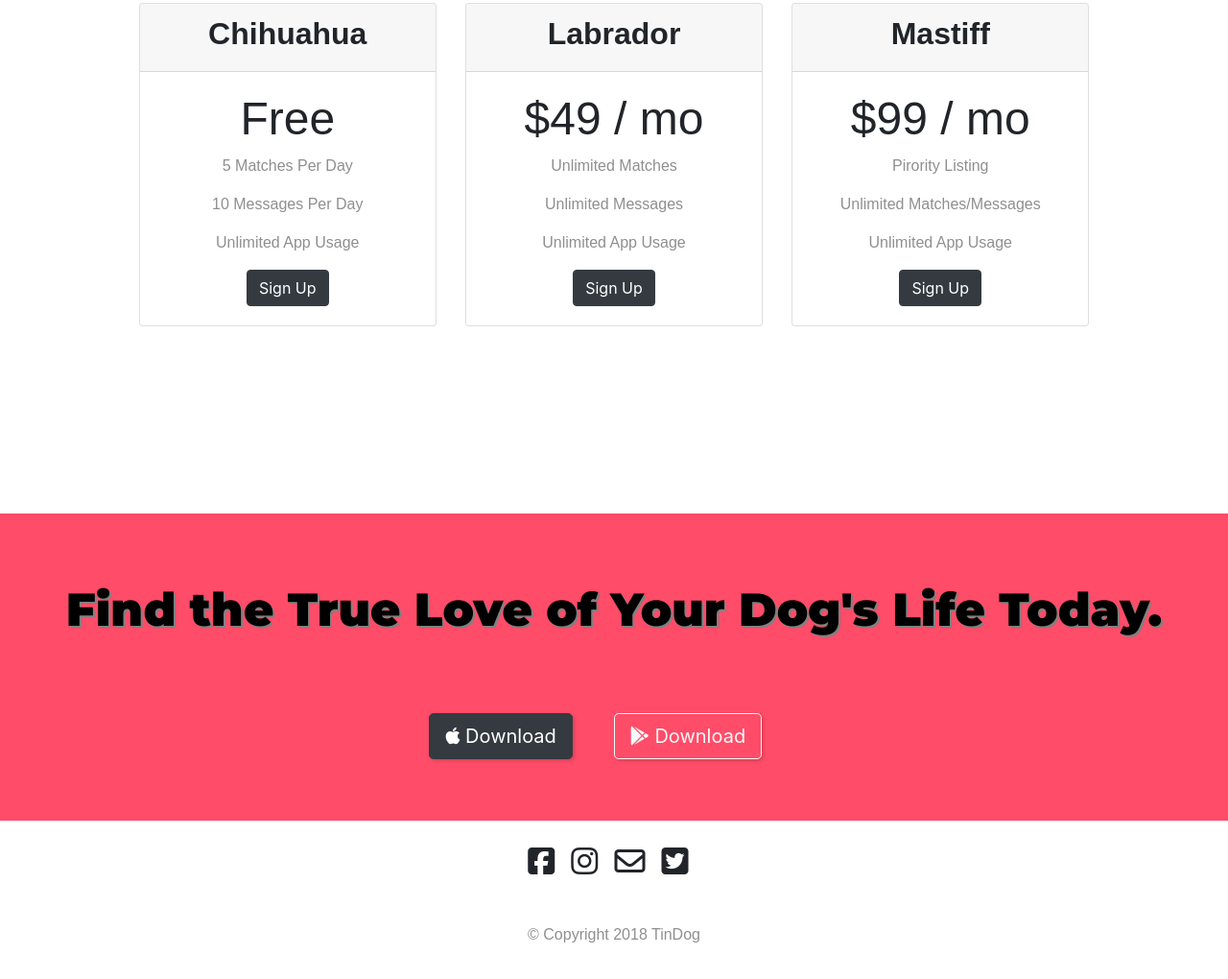
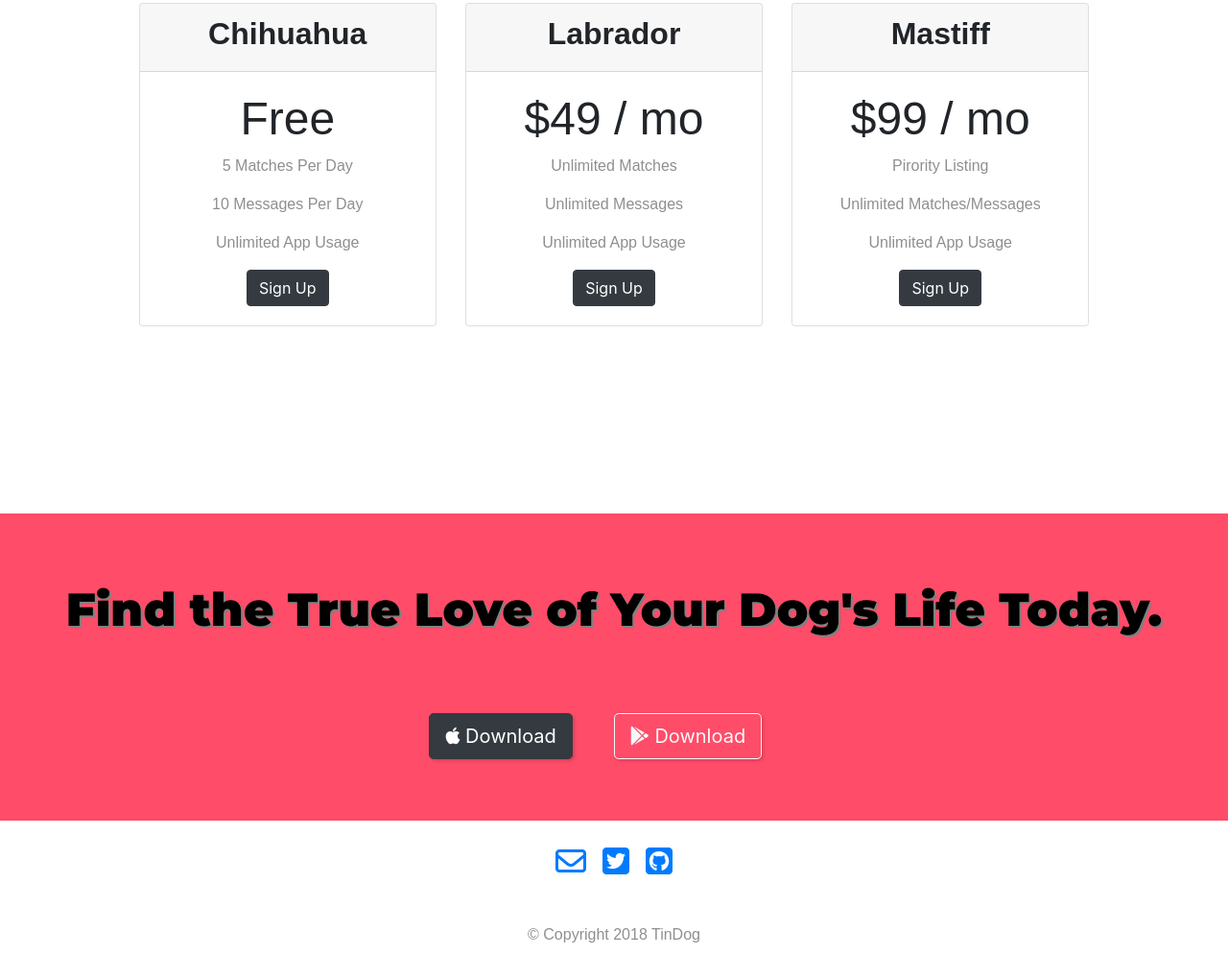
Before and after one commit to polonium31/TinDog-Start-Here, a plain HTML site: page index.html in a window 1280 px wide. Shown: the part 2180-3200 px from the top of the page at 96% size. Drawn offline with nearby package versions, Linux system fonts and the light colour scheme.

Commit message:
Update index.html

```diff
--- a/index.html
+++ b/index.html
@@ -217,10 +217,10 @@
 
 
     <div >
-      <i class="fab fa-facebook-square fa-2x social-media-icon "></i>
-      <i class="fab fa-instagram fa-2x social-media-icon "></i>
-      <i class="far fa-envelope fa-2x social-media-icon "></i>
-      <i class="fab fa-twitter-square fa-2x social-media-icon "></i>
+      <a href="mailto:jenu3181@gmail.com"> <i class="far fa-envelope fa-2x social-media-icon "></i></a>
+    <a href="https://twitter.com/Jainish95459091">  <i class="fab fa-twitter-square fa-2x social-media-icon "></i></a>
+    <a href="https://github.com/polonium31/TinDog-Start-Here"> <i class="fab fa-github-square fa-2x"></i></a>
+
     </div>
 
       <p>© Copyright 2018 TinDog</p>
```
